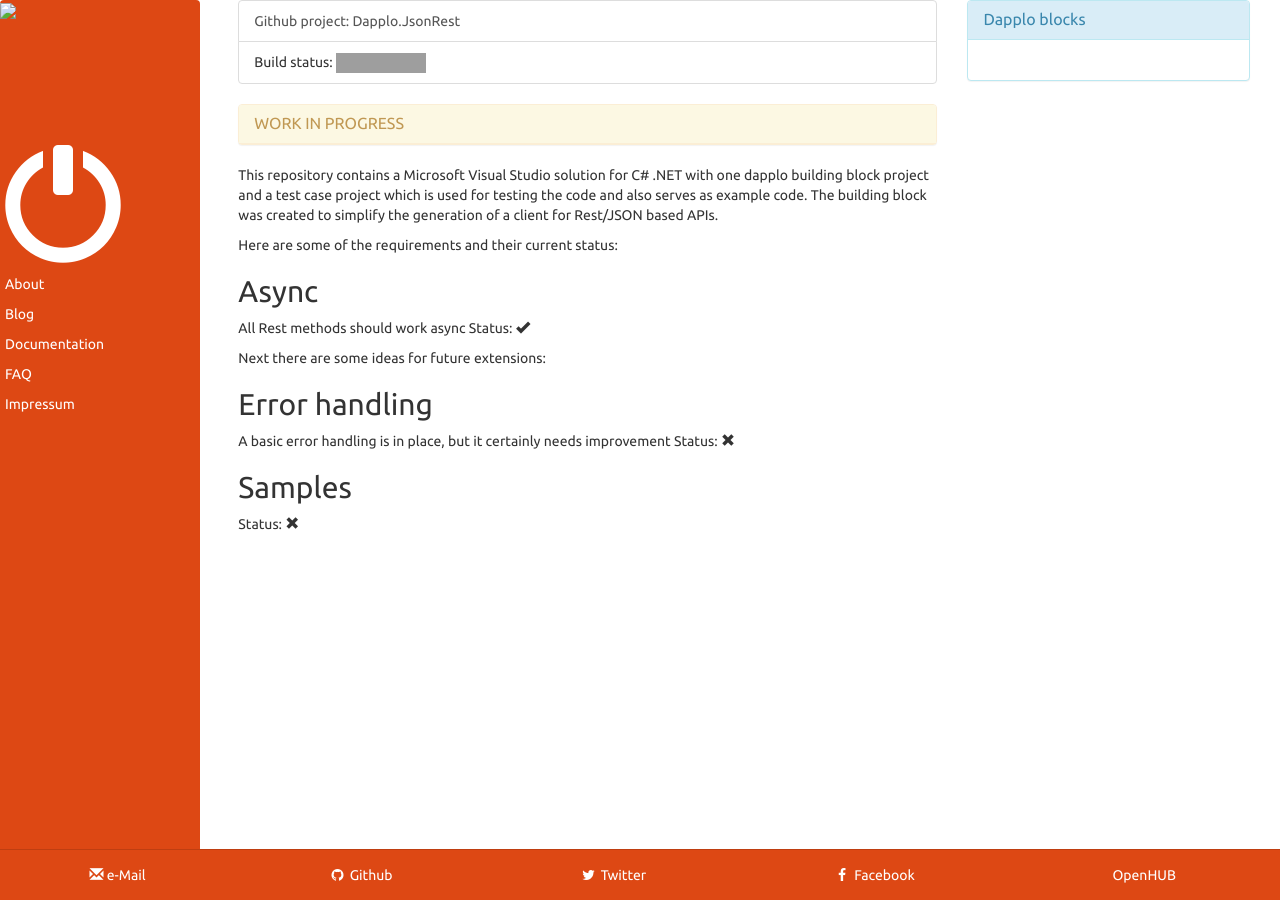
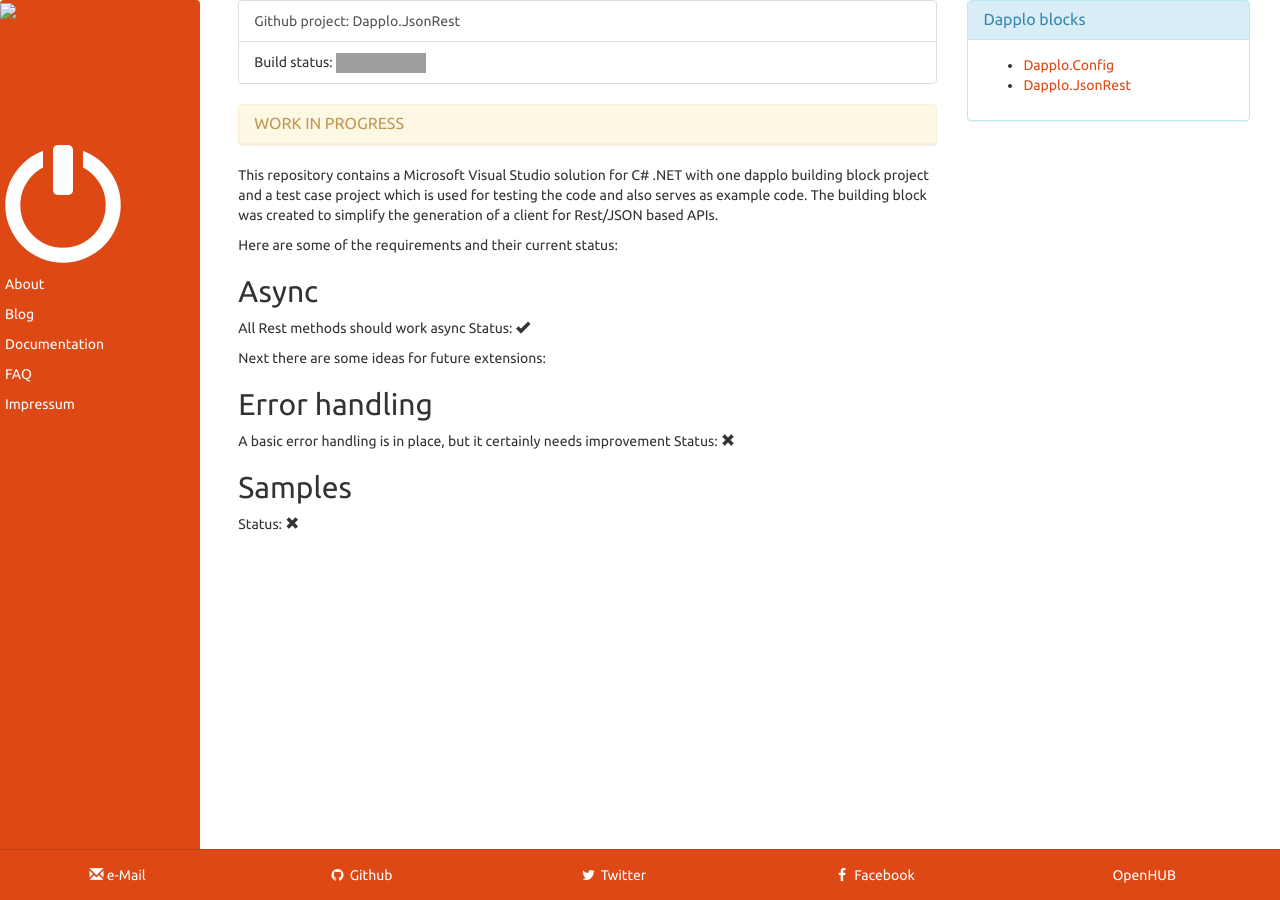
Before and after one commit to dapplo/dapplo.github.io, a Jekyll site: the page built from _blocks/Dapplo.JsonRest.md, in a window 1280 px wide. Built offline with Jekyll 4.4.1, drawn with Linux system fonts in a browser that asks for light colours; Markdown is read by kramdown in place of the engine named in the settings; grey boxes are pictures that could not be loaded.

Commit message:
Fixed missing blocks

```diff
--- a/_layouts/block.html
+++ b/_layouts/block.html
@@ -21,6 +21,7 @@
 		{{ content }}
 	</div>
 	<div class="col-lg-3 hidden-sm hidden-xs hidden-md">
+		{% assign sorted_blocks = site.blocks | sort:"sort_id" %}
 		<div class="panel panel-info" >
 			<div class="panel-heading">
 				<h3 class="panel-title">Dapplo blocks</h3>
```
